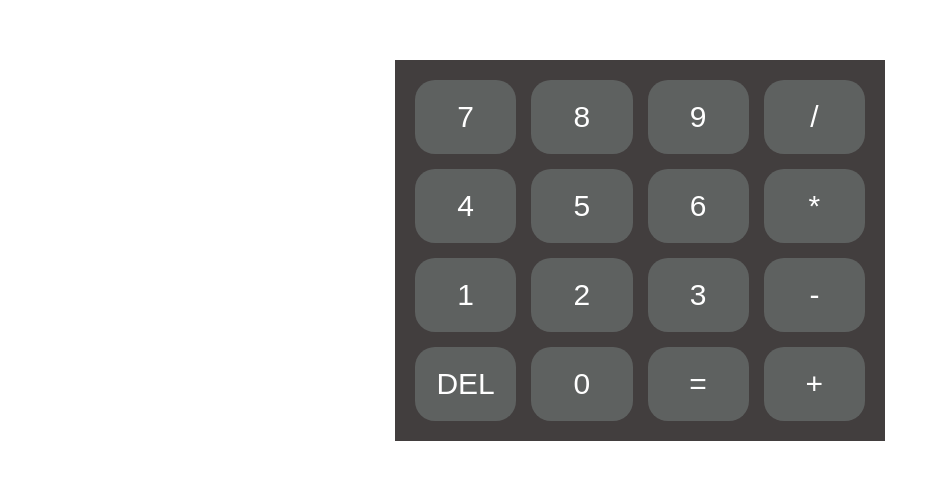
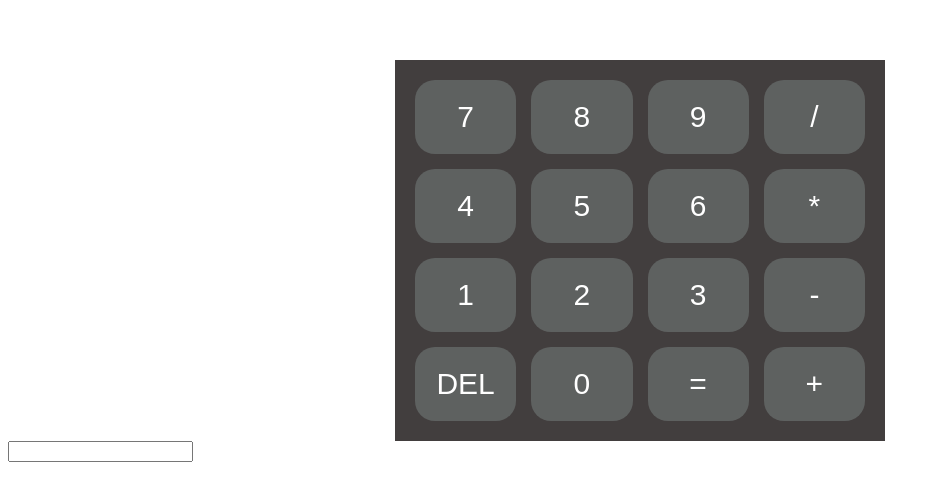
Before and after one commit to SZ-Collaboration/calculator-front-end, a website built with Vite: page index.html in a window 1280 px wide. Shown: the part 190-690 px from the top of the page, without its empty margins (0-940 px from the left). Built offline with nearby package versions, Linux system fonts and the light colour scheme.

Commit message:
created display

```diff
--- a/src/style.css
+++ b/src/style.css
@@ -26,3 +26,6 @@
   margin-top: 250px;
   gap: 15px;
 }
+.display {
+  color: aqua;
+}
--- /dev/null
+++ b/src/ui/createDisplay.js
@@ -0,0 +1,6 @@
+export class CreateDisplay {
+  constructor() {
+    this.display = document.createElement("input");
+    this.display.className = "display";
+  }
+}
--- a/src/ui/initUi.js
+++ b/src/ui/initUi.js
@@ -1,13 +1,22 @@
 import { createButtons } from "./createButtons";
 import { CreateContainer } from "./CreateContainer";
+import { CreateDisplay } from "./createDisplay";
 
 let obj1 = new createButtons();
 let obj2 = new CreateContainer();
+let obj3 = new CreateDisplay();
 
 //TO ADD CONTAINER TO HTML AND ADD BUTTONS TO CONTAINER
 export function initUI() {
   document.body.appendChild(obj2.container);
+  document.body.appendChild(obj3.display);
   for (let x = 0; x < obj1.buttonsContext.length; x++) {
     obj2.container.appendChild(obj1.buttons[x]);
   }
+
+  obj2.container.addEventListener("click", function (event) {
+    if (event.target.tagName === "BUTTON") {
+      obj3.display.value = event.target.textContent;
+    }
+  });
 }
```
